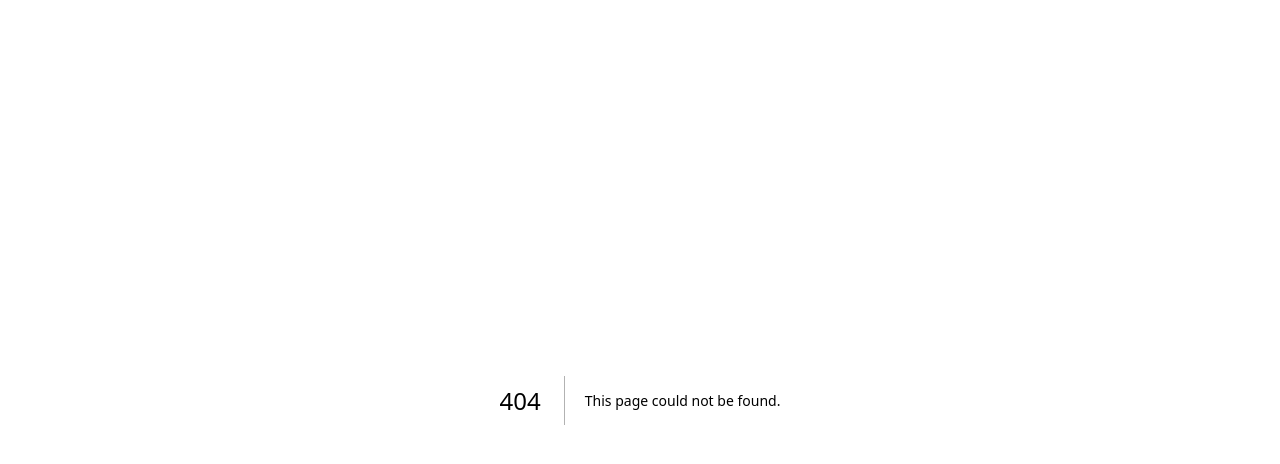
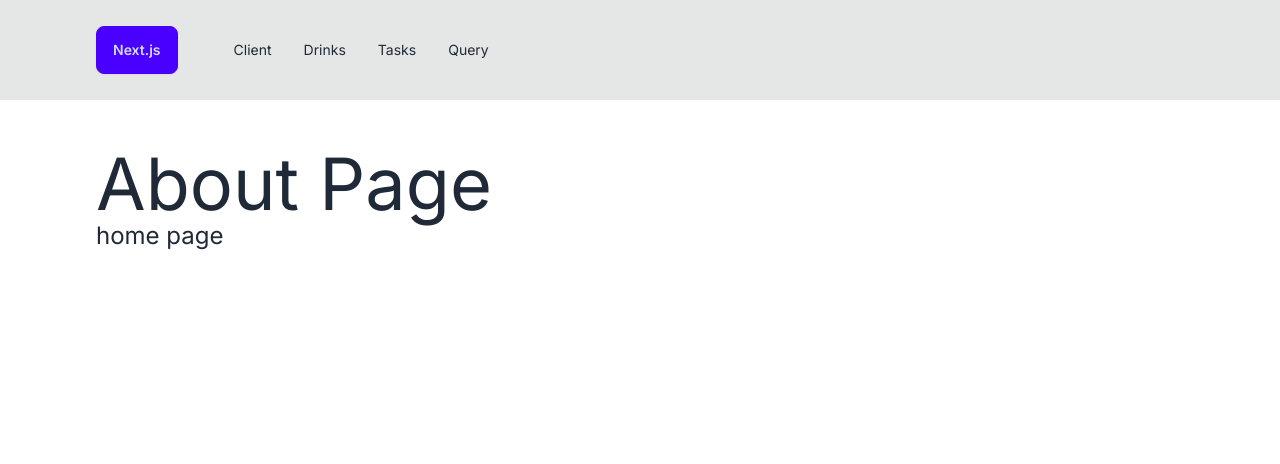
Before and after one commit to rianperassoli/next14-course-tutorial, a Next.js app: page /about in a window 1280 px wide. Before the commit this address had no page. Shown: the top 464 px of the page. Built offline with nearby package versions, Linux system fonts and the light colour scheme.

Commit message:
Creating pages and navbar

```diff
--- /dev/null
+++ b/app/about/info/page.js
@@ -0,0 +1,9 @@
+const AboutInfo = () => {
+  return (
+    <div>
+      <h1 className="text-7xl">About Info Page</h1>
+    </div>
+  );
+};
+
+export default AboutInfo;
--- /dev/null
+++ b/app/about/page.js
@@ -0,0 +1,14 @@
+import Link from "next/link";
+
+const About = () => {
+  return (
+    <div>
+      <h1 className="text-7xl">About Page</h1>
+      <Link href="/" className="text-2xl">
+        home page
+      </Link>
+    </div>
+  );
+};
+
+export default About;
--- /dev/null
+++ b/app/client/page.js
@@ -0,0 +1,9 @@
+const Client = () => {
+  return (
+    <div>
+      <h1 className="text-7xl">Client Page</h1>
+    </div>
+  );
+};
+
+export default Client;
--- /dev/null
+++ b/app/drinks/page.js
@@ -0,0 +1,9 @@
+const Drinks = () => {
+  return (
+    <div>
+      <h1 className="text-7xl">Drinks Page</h1>
+    </div>
+  );
+};
+
+export default Drinks;
--- a/app/layout.js
+++ b/app/layout.js
@@ -1,17 +1,21 @@
 import { Inter } from "next/font/google";
+import Navbar from "@/components/Navbar";
 import "./globals.css";
 
 const inter = Inter({ subsets: ["latin"] });
 
 export const metadata = {
-  title: "Create Next App",
-  description: "Generated by create next app",
+  title: "Tutorial Next.js 14",
+  description: "Build awesome stuff with Next.js 14",
 };
 
 export default function RootLayout({ children }) {
   return (
     <html lang="en">
-      <body className={inter.className}>{children}</body>
+      <body className={inter.className}>
+        <Navbar />
+        <main className="px-8 py-12 max-w-6xl mx-auto">{children}</main>
+      </body>
     </html>
   );
 }
--- a/app/page.js
+++ b/app/page.js
@@ -1,7 +1,13 @@
+import Link from "next/link";
+
 const Home = () => {
   return (
     <div>
       <h1 className="text-7xl">Home Page</h1>
+
+      <Link href="/about" className="text-2xl">
+        about page
+      </Link>
     </div>
   );
 };
--- /dev/null
+++ b/app/prisma-example/page.js
@@ -0,0 +1,9 @@
+const PrismaExamle = () => {
+  return (
+    <div>
+      <h1 className="text-7xl">PrismaExamle Page</h1>
+    </div>
+  );
+};
+
+export default PrismaExamle;
--- /dev/null
+++ b/app/query/page.js
@@ -0,0 +1,9 @@
+const Query = () => {
+  return (
+    <div>
+      <h1 className="text-7xl">Query Page</h1>
+    </div>
+  );
+};
+
+export default Query;
--- /dev/null
+++ b/app/tasks/page.js
@@ -0,0 +1,9 @@
+const Tasks = () => {
+  return (
+    <div>
+      <h1 className="text-7xl">Tasks Page</h1>
+    </div>
+  );
+};
+
+export default Tasks;
--- /dev/null
+++ b/components/Navbar.jsx
@@ -0,0 +1,33 @@
+import Link from "next/link";
+
+const links = [
+  { href: "/client", label: "client" },
+  { href: "/drinks", label: "drinks" },
+  { href: "/tasks", label: "tasks" },
+  { href: "/query", label: "query" },
+];
+
+const Navbar = () => {
+  return (
+    <nav className="bg-base-300 py-4">
+      <div className="navbar px-8 max-w-6xl mx-auto flex-col sm:flex-row">
+        <Link href="/" className="btn btn-primary">
+          Next.js
+        </Link>
+        <ul className="menu menu-horizontal md:ml-8">
+          {links.map((link) => {
+            return (
+              <li key={link.href}>
+                <Link href={link.href} className="capitalize">
+                  {link.label}
+                </Link>
+              </li>
+            );
+          })}
+        </ul>
+      </div>
+    </nav>
+  );
+};
+
+export default Navbar;
--- a/package.json
+++ b/package.json
@@ -9,11 +9,13 @@
     "lint": "next lint"
   },
   "dependencies": {
+    "@tailwindcss/typography": "^0.5.13",
+    "next": "14.2.3",
     "react": "^18",
-    "react-dom": "^18",
-    "next": "14.2.3"
+    "react-dom": "^18"
   },
   "devDependencies": {
+    "daisyui": "^4.10.5",
     "postcss": "^8",
     "tailwindcss": "^3.4.1"
   }
--- a/tailwind.config.js
+++ b/tailwind.config.js
@@ -14,5 +14,5 @@ module.exports = {
       },
     },
   },
-  plugins: [],
+  plugins: [require("@tailwindcss/typography"), require("daisyui")],
 };
```
Also changed, not shown: 2 other files (tests, documents, lock files or other folders).
